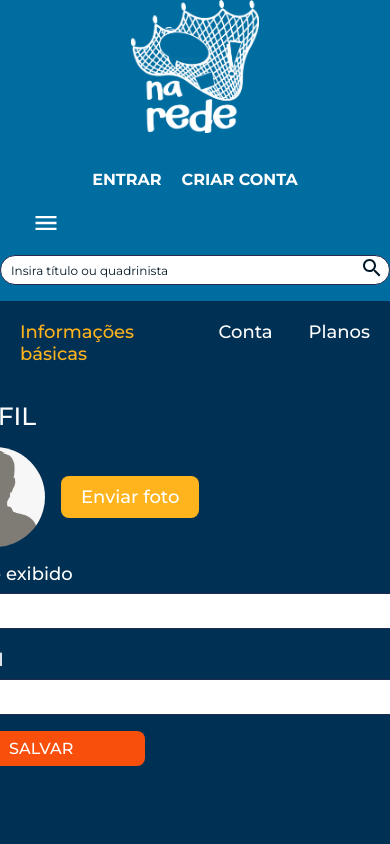
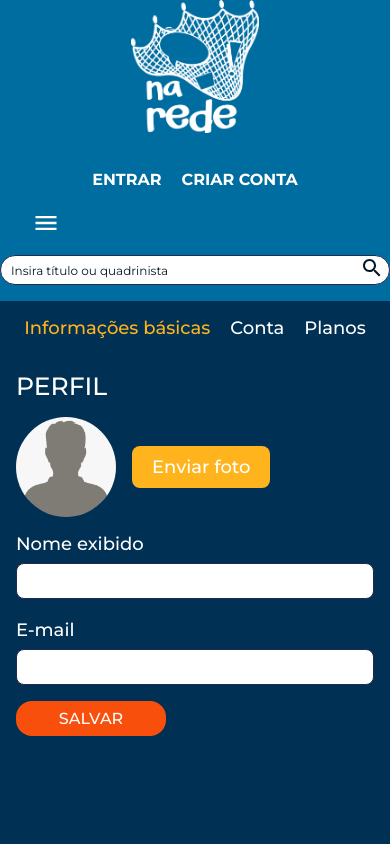
Before and after one commit to YannFigueiredo/narede, a React (Create React App) app in the folder frontend/: page /conta in a window 390 px wide. Shown: the top 844 px of the page. Built offline with nearby package versions, Linux system fonts and the light colour scheme.

Commit message:
style: adicionada responsividade na página de configurações de perfil

```diff
--- a/frontend/src/pages/Account/components/Infos/index.js
+++ b/frontend/src/pages/Account/components/Infos/index.js
@@ -25,14 +25,14 @@ export default function Infos() {
         <InputWrapper>
           <label>Nome exibido</label>
           <Input
-            width="100%"
+            width="auto"
             className="input-infos"
           />
         </InputWrapper>
         <InputWrapper>
           <label>E-mail</label>
           <Input
-            width="100%"
+            width="auto"
             className="input-infos"
           />
         </InputWrapper>
--- a/frontend/src/pages/Account/components/Infos/styles.js
+++ b/frontend/src/pages/Account/components/Infos/styles.js
@@ -5,12 +5,17 @@ export const Container = styled.div`
   flex-direction: column;
   align-items: flex-start;
   gap: ${({theme}) => theme.spacing.between_elements.between_items};
+  max-width: 100%;
 
   h2 {
     text-transform: uppercase;
     color: #FFF;
     font-weight: 500;
     font-size: 25px;
+  }
+
+  @media screen and (max-width: 768px) {
+    flex-basis: 100%;
   }
 `;
 
@@ -57,6 +62,15 @@ export const InputsWrapper = styled.div`
     border-radius: ${({theme}) => theme.spacing.radius.small};
     padding: ${({theme}) => theme.spacing.padding.big_small};
   }
+
+  @media screen and (max-width: 768px) {
+    width: 100%;
+
+    .input-infos {
+      max-width: 100%;
+      width: 100%;
+    }
+  }
 `;
 
 export const InputWrapper = styled.div`
@@ -68,6 +82,10 @@ export const InputWrapper = styled.div`
   label {
     font-weight: 500;
     font-size: ${({theme}) => theme.fontSize.base_large};
+  }
+
+  @media screen and (max-width: 768px) {
+    width: 100%;
   }
 `;
 
@@ -91,4 +109,13 @@ export const ButtonWrapper = styled.div`
   &:hover {
     background: ${({theme}) => theme.colors.detailPrimary};
   }
+
+  @media screen and (max-width: 768px) {
+    padding:
+    ${({theme}) => theme.spacing.padding.big_small}
+    ${({theme}) => theme.spacing.padding.large};
+    border-radius: ${({theme}) => theme.spacing.radius.normal};
+    text-align: center;
+    width: 150px;
+  }
 `;
--- a/frontend/src/pages/Account/components/Password/styles.js
+++ b/frontend/src/pages/Account/components/Password/styles.js
@@ -11,6 +11,10 @@ export const Container = styled.div`
     color: #FFF;
     font-weight: 500;
     font-size: 25px;
+  }
+
+  @media screen and (max-width: 768px) {
+    width: 100%;
   }
 `;
 
@@ -26,6 +30,15 @@ export const InputsWrapper = styled.div`
     border-radius: ${({theme}) => theme.spacing.radius.small};
     padding: ${({theme}) => theme.spacing.padding.big_small};
   }
+
+  @media screen and (max-width: 768px) {
+    width: 100%;
+
+    .input-infos {
+      max-width: 100%;
+      width: 100%;
+    }
+  }
 `;
 
 export const InputWrapper = styled.div`
@@ -37,6 +50,10 @@ export const InputWrapper = styled.div`
   label {
     font-weight: 500;
     font-size: ${({theme}) => theme.fontSize.base_large};
+  }
+
+  @media screen and (max-width: 768px) {
+    width: 100%;
   }
 `;
 
@@ -60,6 +77,15 @@ export const ButtonWrapper = styled.div`
   &:hover {
     background: ${({theme}) => theme.colors.detailPrimary};
   }
+
+  @media screen and (max-width: 768px) {
+    width: 150px;
+    padding:
+    ${({theme}) => theme.spacing.padding.big_small}
+    ${({theme}) => theme.spacing.padding.large};
+    border-radius: ${({theme}) => theme.spacing.radius.normal};
+    text-align: center;
+  }
 `;
 
 export const LoginOptions = styled.div`
@@ -67,6 +93,12 @@ export const LoginOptions = styled.div`
   align-items: center;
   justify-content: space-between;
   gap: ${({theme}) => theme.spacing.between_elements.small};
+
+  @media screen and (max-width: 768px) {
+    flex-direction: column;
+    justify-content: flex-start;
+    width: 100%;
+  }
 `;
 
 export const LoginOption = styled.div`
--- a/frontend/src/pages/Account/components/Plans/index.js
+++ b/frontend/src/pages/Account/components/Plans/index.js
@@ -26,7 +26,7 @@ export default function Plans() {
       <ToggleWrapper
         onClick={() => setIsActive(!isActive)}
       >
-        <span>{isActive ? "Ativo" : "Desativado"}</span>
+        <span>{isActive ? "Ativo" : "Inativo"}</span>
         <Toggle>
           <div
             className={isActive ? "" : "noActiveToggle"}
--- a/frontend/src/pages/Account/components/Plans/styles.js
+++ b/frontend/src/pages/Account/components/Plans/styles.js
@@ -45,6 +45,8 @@ export const Cards = styled.div`
   display: flex;
   align-items: center;
   gap: ${({theme}) => theme.spacing.between_elements.between_cards};
+  flex-wrap: wrap;
+  justify-content: center;
 
   .active {
     border-color: ${({theme}) => theme.colors.detailPrimary};
@@ -85,4 +87,9 @@ export const Card = styled.div`
     font-weight: 500;
     font-size: ${({theme}) => theme.fontSize.regular};
   }
+
+  @media screen and (max-width: 768px) {
+    width: 180px;
+    height: 250px;
+  }
 `;
--- a/frontend/src/pages/Account/styles.js
+++ b/frontend/src/pages/Account/styles.js
@@ -12,8 +12,7 @@ export const Container = styled.div`
 `;
 
 export const Tabs = styled.nav`
-  padding:
-  ${({theme}) => theme.spacing.padding.normal};
+  padding: ${({theme}) => theme.spacing.padding.normal};
   display: flex;
   justify-content: center;
 
@@ -34,10 +33,22 @@ export const Tabs = styled.nav`
   ul .active, ul li:hover {
     color: ${({theme}) => theme.colors.detailPrimary};
   }
+
+  @media screen and (max-width: 768px) {
+    padding: ${({theme}) => theme.spacing.padding.small};
+
+    ul {
+      gap: ${({theme}) => theme.spacing.between_elements.normal};
+    }
+  }
 `;
 
 export const Main = styled.div`
   padding: 0 ${({theme}) => theme.spacing.padding.large};
   display: flex;
   justify-content: center;
+
+  @media screen and (max-width: 768px) {
+    padding: 0 ${({theme}) => theme.spacing.padding.small};
+  }
 `;
```
